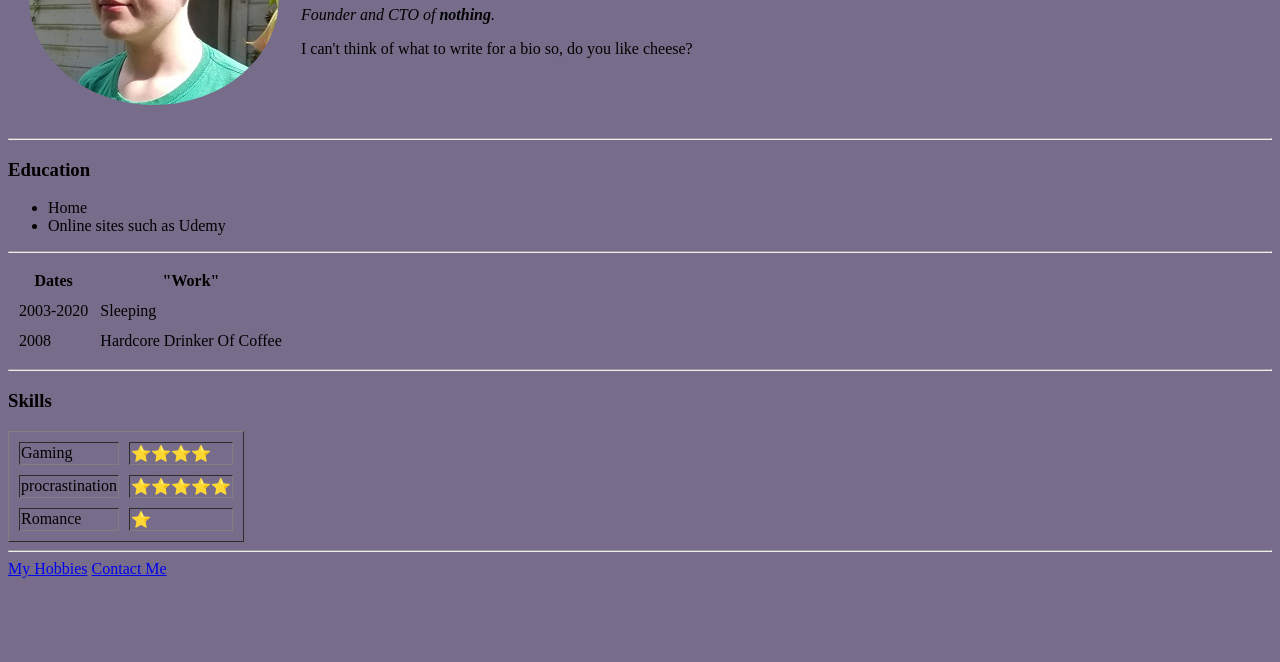
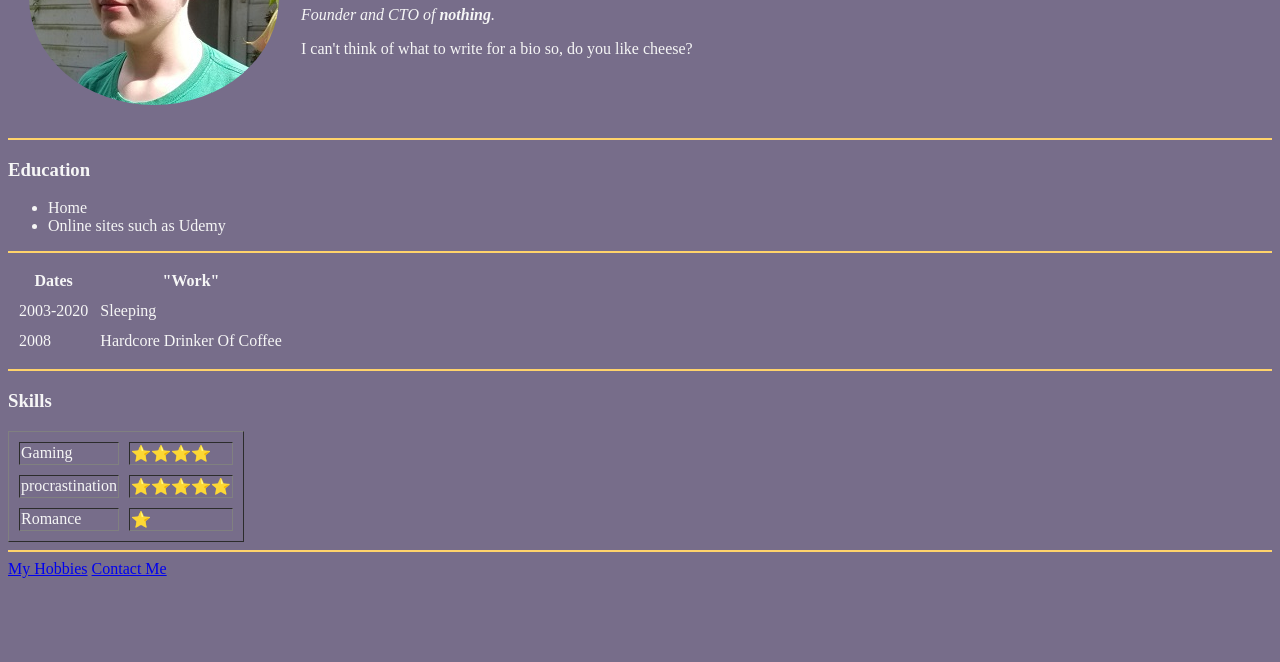
Before and after one commit to CoffeeLover2020/First-Website, a plain HTML site: page index.html in a window 1280 px wide. Shown: the part 138-800 px from the top of the page. Drawn offline with Linux system fonts and the light colour scheme.

Commit message:
color changes ect

```diff
--- a/index.html
+++ b/index.html
@@ -4,15 +4,19 @@
 <head>
   <meta charset="utf-8">
   <title>Connor's first Site</title>
+ <link rel="stylesheet" href="styles.css">
+
 </head>
 
-<body style='background:#776d8a;'>
+<body>
   <table cellspacing="20">
     <tr>
       <td><img src="me.jpg" style="border-radius:100%" alt=""></td>
-      <td><h1>Connor Crossman</h1>
+      <td>
+        <h1>Connor Crossman</h1>
         <p><em>Founder and CTO of <strong>nothing</strong>.</em></p>
-        <p>I can't think of what to write for a bio so, do you like cheese?</p></td>
+        <p>I can't think of what to write for a bio so, do you like cheese?</p>
+      </td>
     </tr>
   </table>
      <hr>
--- /dev/null
+++ b/styles.css
@@ -0,0 +1,38 @@
+body {
+  background-color: #776d8a;
+}
+
+
+hr {
+  background-color: #ffd36b;
+  border-style: none;
+  height: 2px;
+}
+
+h3{
+color:#f6f6f6
+}
+
+h1{
+  color:#f6f6f6
+}
+
+h2{
+  color: #f6f6f6
+}
+
+p{
+  color: #f6f6f6
+}
+
+th{
+color: #f6f6f6
+}
+
+td{
+  color: #f6f6f6
+}
+
+li{
+  color:#f6f6f6
+}
```
Also changed, not shown: Contact-Me.html (+5 -1 lines), Hobbies.Html (+1 -0 lines). Lines whose indentation alone changed are shown as unchanged.
